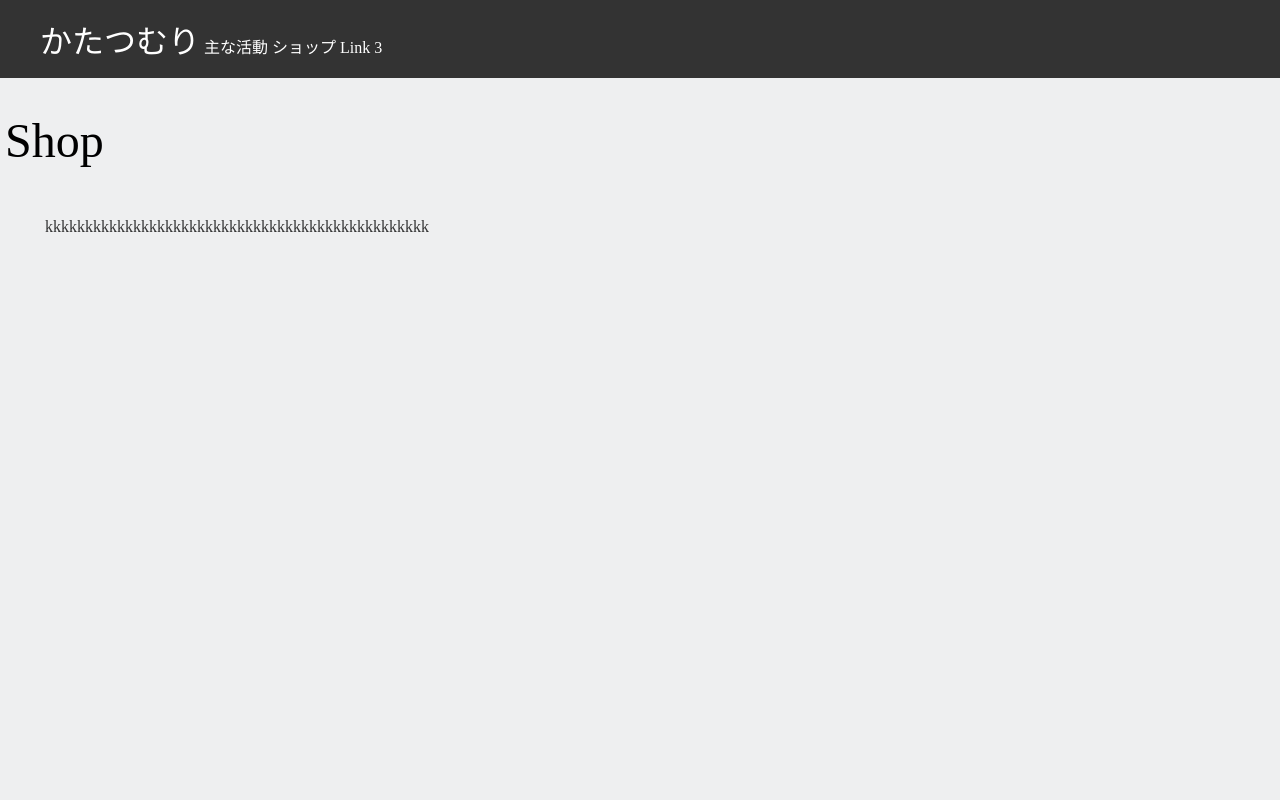
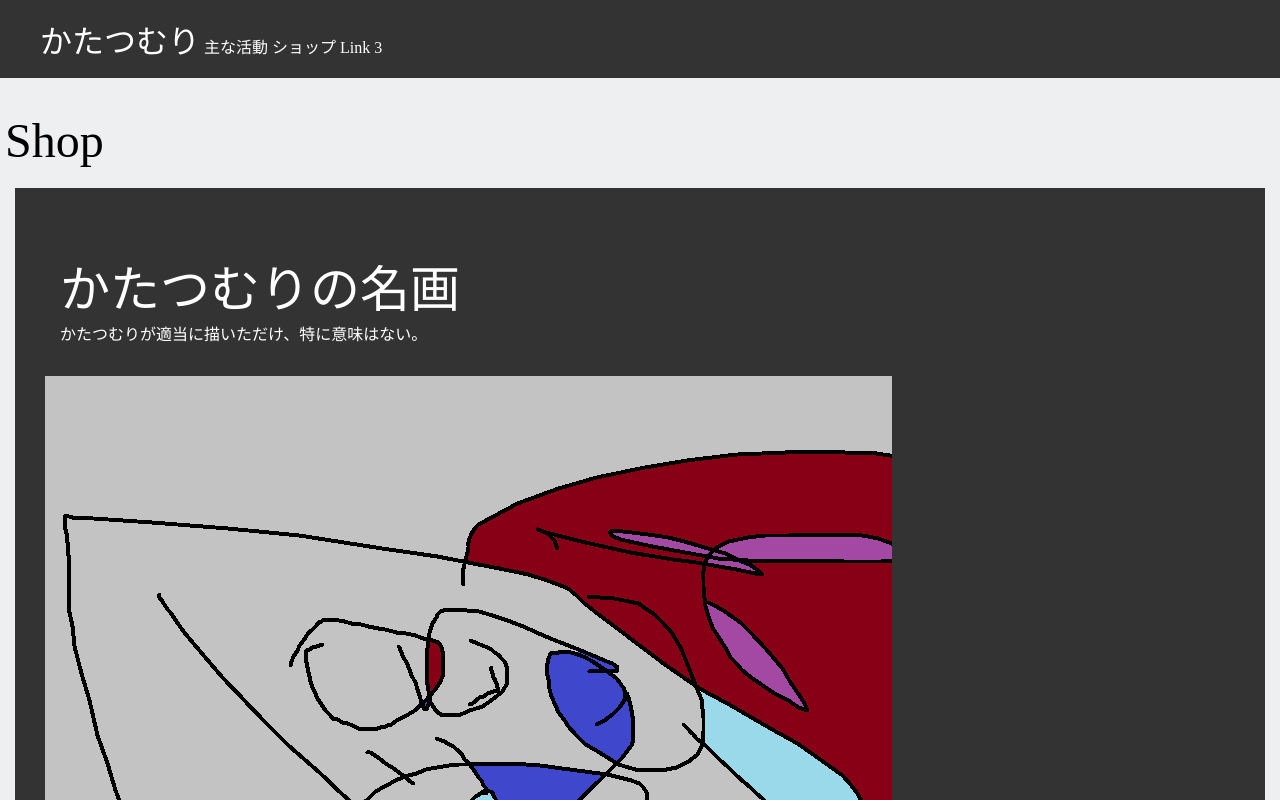
Before and after one commit to KATATUMURI8484/katatumurisama, a plain HTML site: page shop.html in a window 1280 px wide. Shown: the top 800 px of the page. Drawn offline with Linux system fonts and the light colour scheme.

Commit message:
ショップの売ってるとこ

```diff
--- a/qwertyu.css
+++ b/qwertyu.css
@@ -172,6 +172,22 @@ min-width: 100px;
   transform-origin: left top;
 }
 
-div{
- color: #333333;
+.divsoto {
+  background-color: #eeeff0;
 }
+
+.divnaka {
+ background-color: #333333;
+}
+
+.divmoji {
+  color: #fff;
+}
+
+.divkajyou {
+ padding-left: 0;
+}
+
+.divshop {
+  list-style: none;
+}
--- a/shop.html
+++ b/shop.html
@@ -1,5 +1,6 @@
 <!DOCTYPE html>
 <html>
+
 <head>
   <title>かたつむりの活動</title>
   <link rel="icon" href="keiryou4-3.jpg">
@@ -11,8 +12,7 @@
   <header class="kesu">
     <nav>
       <ul>
-                <li class="header"><a style="font-size: 200%;" class="linkcolor"
-                    href="index.html">かたつむり</a></li>
+        <li class="header"><a style="font-size: 200%;" class="linkcolor" href="index.html">かたつむり</a></li>
         <li class="header"><a class="linkcolor" href="qwertyui.html">主な活動</a></li>
         <li class="header"><a class="linkcolor" href="shop.html">ショップ</a></li>
         <li class="header"><a class="linkcolor" href="#">Link 3</a></li>
@@ -20,10 +20,20 @@
     </nav>
   </header>
   <p class="shopheader">Shop</p>
-          <div>
-            <div>
-        <Div>kkkkkkkkkkkkkkkkkkkkkkkkkkkkkkkkkkkkkkkkkkkkkkkk</Div>
-        <img>
+  <div class="divsoto">
+    <div class="divnaka">
+      <div class="divnaka">
+        <Div class="divmoji">
+          <nav>
+            <ul class="divkajyou">
+              <li class="divshop"><a class="divmoji" style="font-size: 50px;">かたつむりの名画</a></li>
+              <li class="divshop">かたつむりが適当に描いただけ、特に意味はない。</li>
+            </ul>
+          </nav>
+        </Div>
+        <img src="かたつむりの名画.png">
+      </div>
     </div>
 </body>
+
 </html>
```
Also changed, not shown: index.html (+1 -2 lines), かたつむりの名画.png (added). Lines whose indentation alone changed are shown as unchanged.
